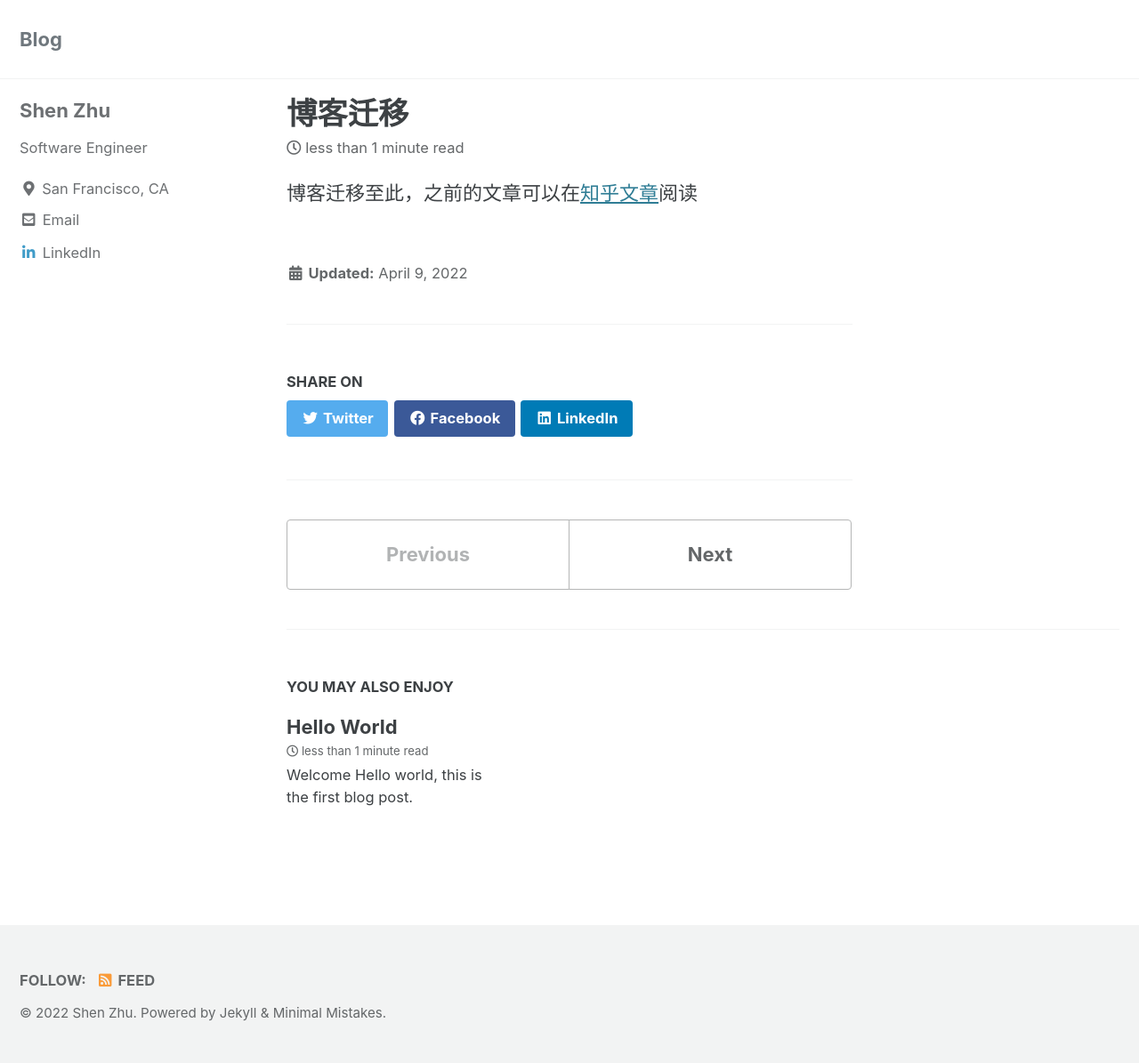
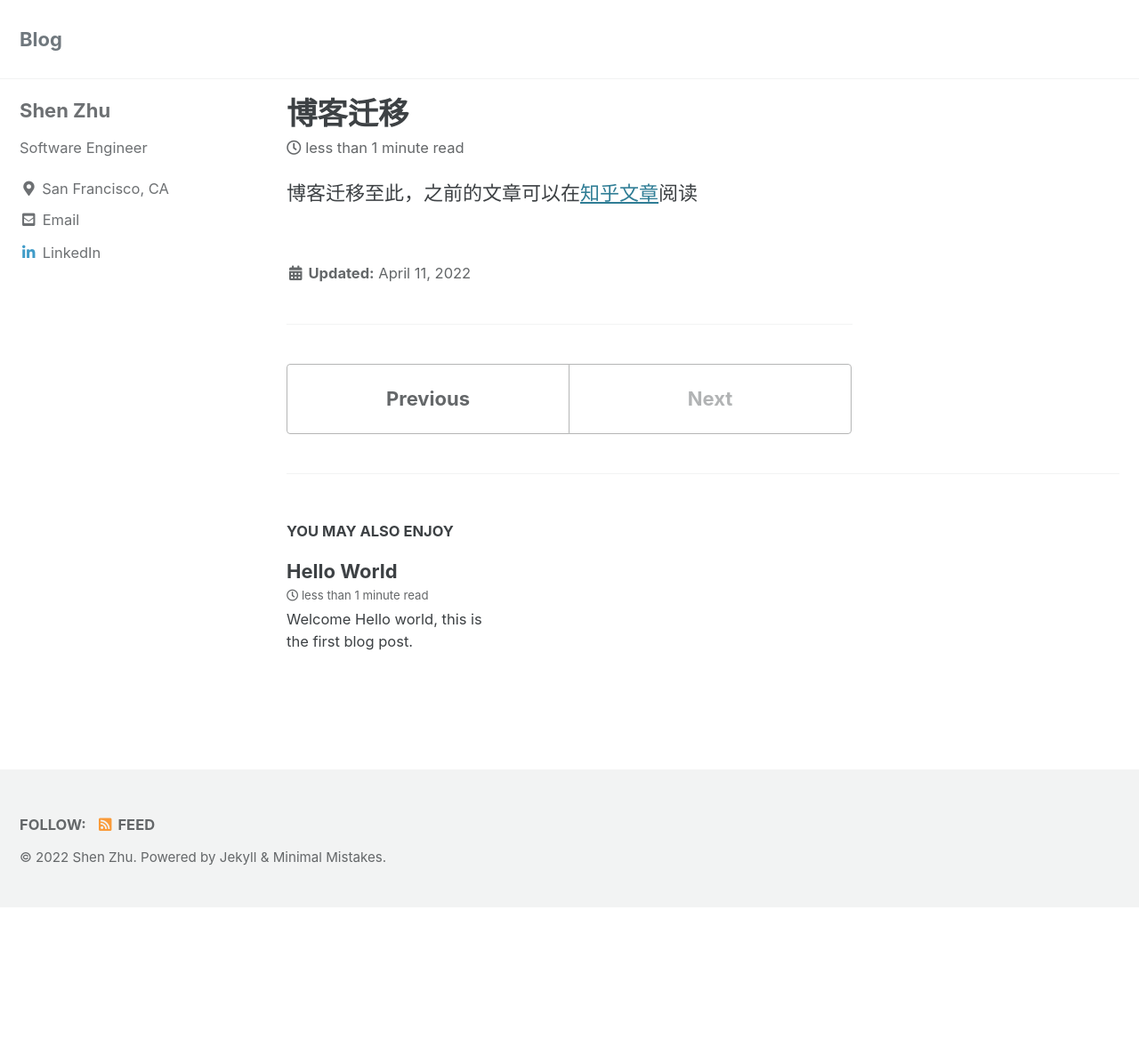
Before and after one commit to shenzhu/shenzhu.github.io, a Jekyll site: the page built from _posts/2022-04-11-blog-migration.md, in a window 1280 px wide. Shown: the whole page at 89% size. Built offline with Jekyll 4.4.1, drawn with Linux system fonts in a browser that asks for light colours; cached includes are drawn as plain includes; after the commit the page ends 1020 px from its top, so only the background shows below that; part of the change alters nothing that is shown.

Commit message:
update configs

```diff
--- a/_config.yml
+++ b/_config.yml
@@ -289,5 +289,5 @@ defaults:
       author_profile: true
       read_time: true
       comments: true
-      share: true
+      # share: true
       related: true
```
Also changed, not shown: _posts/2022-04-11-blog-migration.md (renamed from _posts/2022-04-09-blog-migration.md).
